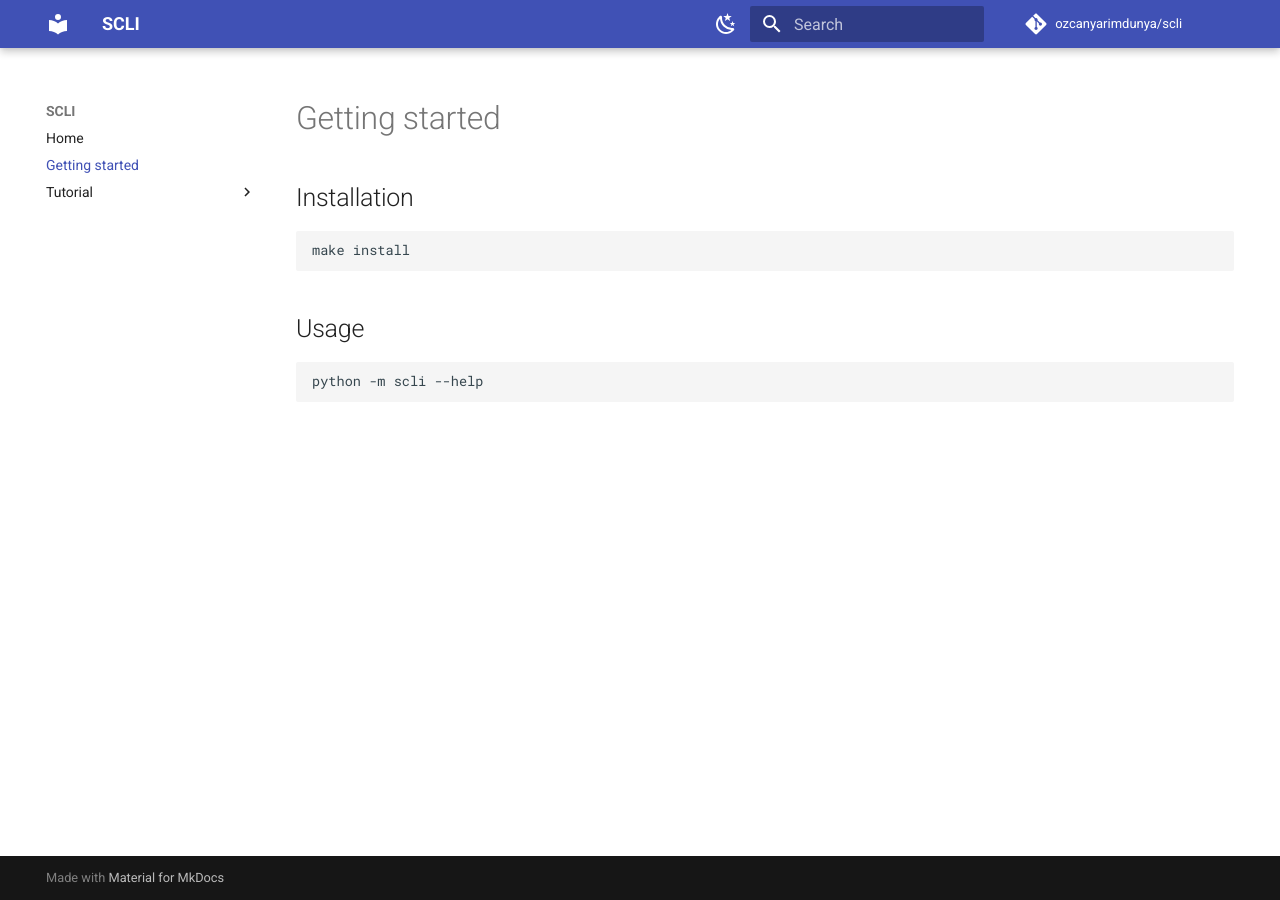
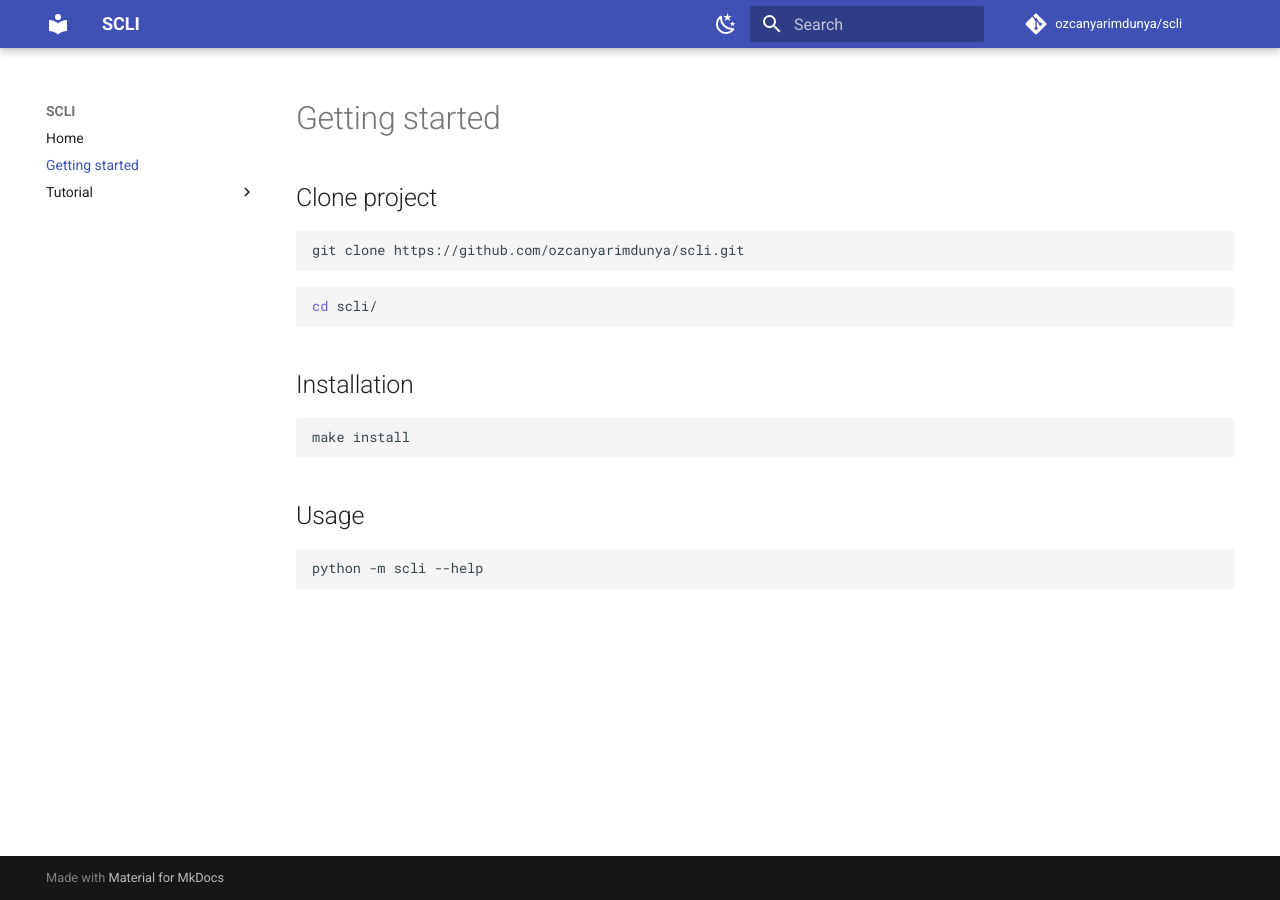
Before and after one commit to ozcanyarimdunya/scli, an MkDocs documentation site: the page built from docs/getting-started.md, in a window 1280 px wide. Built offline with MkDocs 1.6.1 and Material for MkDocs 9.7.7, drawn with Linux system fonts in a browser that asks for light colours; comment, search, counter and statistics services are not loaded.

Commit message:
Update getting started

````diff
--- a/docs/getting-started.md
+++ b/docs/getting-started.md
@@ -2,6 +2,16 @@
 title: Getting started
 hide: toc
 ---
+
+## Clone project
+
+```shell
+git clone https://github.com/ozcanyarimdunya/scli.git
+```
+
+```shell
+cd scli/
+```
 
 ## Installation
 
````
